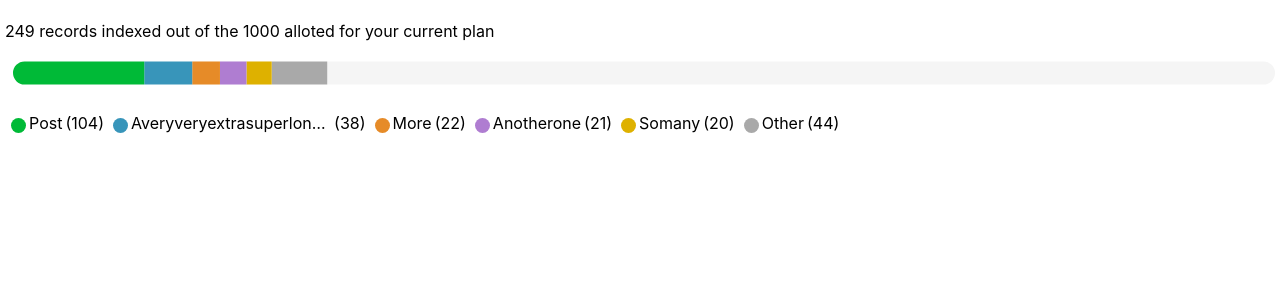
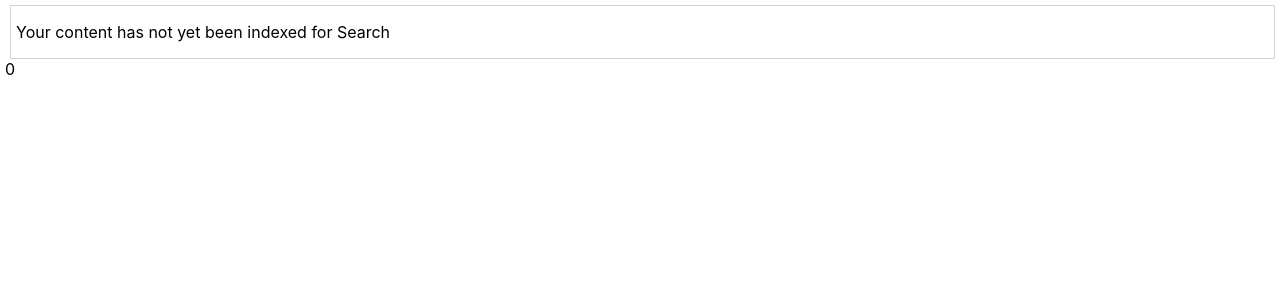
Before and after one commit to annacmc/records-meter, a React (Create React App) app: page / in a window 1280 px wide. Shown: the top 300 px of the page. Built offline with nearby package versions, Linux system fonts and the light colour scheme.

Commit message:
tidy up noticeBoxClassName approach

```diff
--- a/src/App.js
+++ b/src/App.js
@@ -17,7 +17,7 @@ class App extends React.Component {
   render() {
     return (
       <main>
-         <NoticeBox errors={this.state.feed.errors} className={this.state.feed.noticeBoxClassName}></NoticeBox>
+         <NoticeBox errors={this.state.feed.errors}></NoticeBox>
         <RecordCount
           recordCount={this.state.feed.recordCount}
           planRecordLimit={this.state.feed.tier}
--- a/src/components/NoticeBox.js
+++ b/src/components/NoticeBox.js
@@ -1,15 +1,17 @@
 import React from "react";
 
 export function NoticeBox(props) {
-  if ( ! props.errors ) {
+  if (!props.errors) {
     return null;
   }
 
+  let noticeBoxClassName = props.errors[0][1]
+    ? props.errors[0][1]
+    : "noticeBox";
+
   return (
-    <div className={ props.className }>
-        <p>
-          {props.errors[0]}
-        </p>
+    <div className={noticeBoxClassName}>
+      <p>{props.errors[0]}</p>
     </div>
   );
 }
--- a/src/lib/getData.js
+++ b/src/lib/getData.js
@@ -1,7 +1,7 @@
 export default function getData() {
 
     const data = {
-        last_indexed_date: "2021-07-06T19:35:18+00:00",
+        // last_indexed_date: "2021-07-06T19:35:18+00:00",
         post_count: 249,
         post_type_breakdown: {
           post: 104,
```
Also changed, not shown: src/lib/getFeeds.js.
